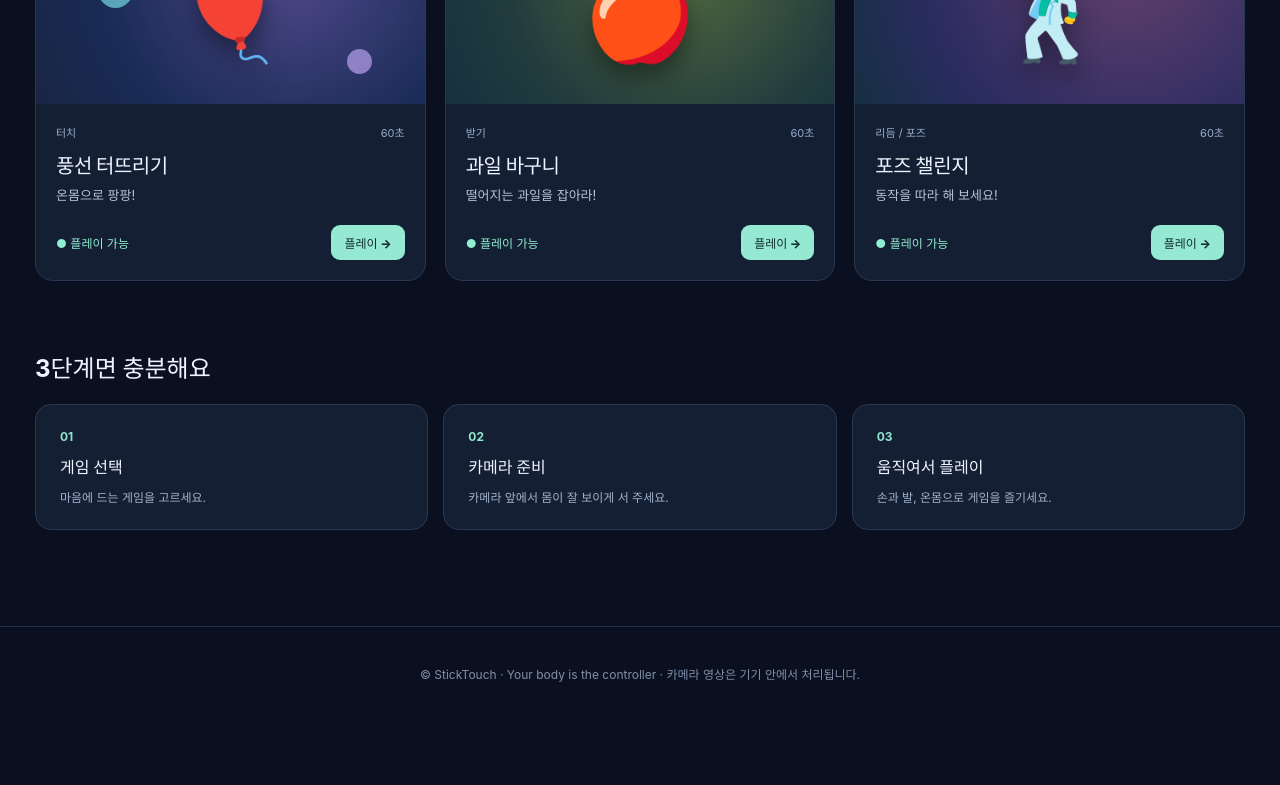
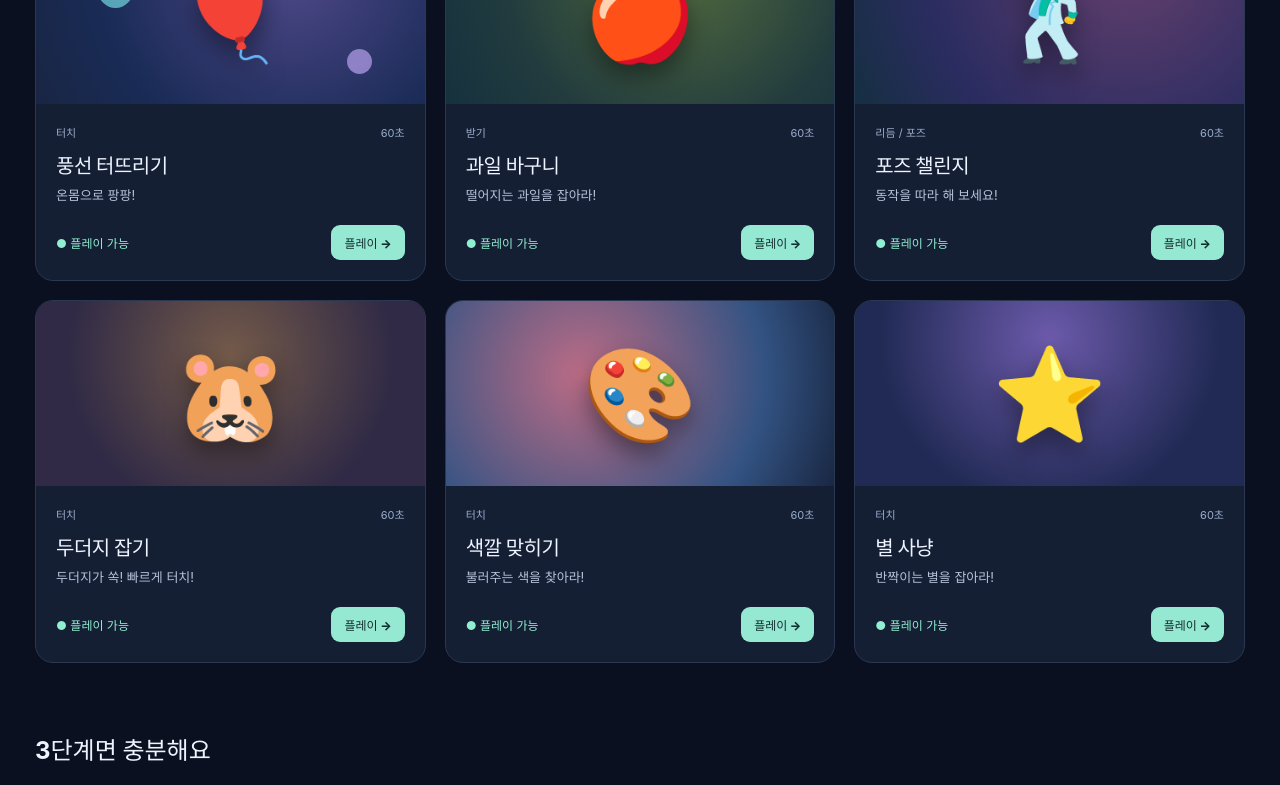
Before and after one commit to White-Fantail/sticktouch, a React (Vite) app: page / in a window 1280 px wide. Shown: the part 763-1548 px from the top of the page. Before the commit the page ends 1483 px from the top, so only its background shows below. Built offline with nearby package versions, Linux system fonts and the light colour scheme.

Commit message:
feat: register and integrate five mini camera games

```diff
--- a/src/app.css
+++ b/src/app.css
@@ -187,3 +187,10 @@
 .quick-diagnostics h3{margin:0 0 9px;font-size:13px;color:#b7f6e2}
 .quick-diagnostics-values{display:flex;gap:9px 16px;flex-wrap:wrap;color:#afc0d7;font-size:11px}
 .quick-diagnostics-values b{color:#94efd8;font-weight:800}
+
+/* Compact mini-arcade categories are discoverable in the same responsive catalog. */
+.game-art--mole{background:radial-gradient(circle at 50% 30%,#745a49,#302a46 70%)}
+.game-art--color{background:radial-gradient(circle at 35% 40%,#bc6c85,#335383 66%,#192742)}
+.game-art--star{background:radial-gradient(circle at 50% 20%,#6c5aab,#202a54 70%)}
+.game-art--meteor{background:radial-gradient(circle at 40% 28%,#a4543f,#362b47 70%)}
+.game-art--freeze{background:radial-gradient(circle at 60% 20%,#4d91b3,#2d4669 70%)}
--- a/src/engine/game-scenes.ts
+++ b/src/engine/game-scenes.ts
@@ -4,6 +4,7 @@ import {paint} from "./renderer";
 import {fruitCameraBox,fruitCatchY} from "../games/fruit-catch/game";
 import {poseTarget,POSE_HOLD_SECONDS,type PoseName} from "../games/pose-challenge/game";
 import type {GameRound} from "../games/runtime";
+import {paintMiniScene} from "../games/mini-arcade/scene";
 
 export function paintGameScene(ctx:CanvasRenderingContext2D,video:HTMLVideoElement,
   pose:Landmark[]|undefined,points:Point[],view:Viewport,round:GameRound,
@@ -16,6 +17,9 @@ export function paintGameScene(ctx:CanvasRenderingContext2D,video:HTMLVideoEleme
     case "pose-challenge":
       paint(ctx,video,pose,[],points,view,mode,rings);
       paintPoseGuide(ctx,round.state,width,height);return;
+    case "mole-whack":case "color-match":case "star-hunt":case "meteor-dodge":case "freeze-dance":
+      paint(ctx,video,pose,[],points,view,mode,rings);
+      paintMiniScene(ctx,round.state,width,height);return;
   }
 }
 type FruitState=Extract<GameRound,{kind:"fruit-catch"}>["state"];
--- a/src/games/registry.ts
+++ b/src/games/registry.ts
@@ -1,6 +1,6 @@
 import type {GameFeelProfile} from "../engine/game-feel";
 import type {MusicTheme} from "../engine/audio";
-export type GameCategory = "touch" | "catch" | "pose";
+export type GameCategory = "touch" | "catch" | "pose" | "dodge" | "move";
 export type GameStatus = "available" | "coming-soon";
 export interface GameDefinition {
   id: string;
@@ -28,11 +28,31 @@ export const GAMES: readonly GameDefinition[] = [
   {id:"pose-challenge", title:"포즈 챌린지", tagline:"동작을 따라 해 보세요!",
    description:"다섯 가지 목표 자세를 따라 하고 0.85초 유지해 콤보를 이어 가세요.",
    category:"pose", status:"available", duration:"60초", bodyParts:"온몸",
-   artwork:"pose", emoji:"🕺", feedback:{musicTheme:"rhythm"}}
+   artwork:"pose", emoji:"🕺", feedback:{musicTheme:"rhythm"}},
+  {id:"mole-whack",title:"두더지 잡기",tagline:"두더지가 쏙! 빠르게 터치!",
+   description:"아홉 개 구멍에서 튀어나오는 두더지를 손바닥으로 잡아보세요.",
+   category:"touch",status:"available",duration:"60초",bodyParts:"양손",
+   artwork:"mole",emoji:"🐹",feedback:{musicTheme:"pop"}},
+  {id:"color-match",title:"색깔 맞히기",tagline:"불러주는 색을 찾아라!",
+   description:"화면에 표시된 색을 보고 빨강·파랑·노랑 중 정답을 손으로 터치하세요.",
+   category:"touch",status:"available",duration:"60초",bodyParts:"양손",
+   artwork:"color",emoji:"🎨",feedback:{musicTheme:"rhythm"}},
+  {id:"star-hunt",title:"별 사냥",tagline:"반짝이는 별을 잡아라!",
+   description:"이리저리 움직이는 별을 손으로 잡아 콤보를 이어가세요.",
+   category:"touch",status:"available",duration:"60초",bodyParts:"양손",
+   artwork:"star",emoji:"⭐",feedback:{musicTheme:"fruit"}},
+  {id:"meteor-dodge",title:"운석 피하기",tagline:"조심! 양쪽에서 운석이!",
+   description:"좌우로 날아오는 운석을 손으로 피하면 득점합니다.",
+   category:"dodge",status:"available",duration:"60초",bodyParts:"양손",
+   artwork:"meteor",emoji:"☄️",feedback:{musicTheme:"pop"}},
+  {id:"freeze-dance",title:"얼음땡",tagline:"움직여! 그리고 멈춰!",
+   description:"초록 불일 때 손을 움직이고 빨간 불에서는 멈추는 반응 게임입니다.",
+   category:"move",status:"available",duration:"60초",bodyParts:"양손",
+   artwork:"freeze",emoji:"🧊",feedback:{musicTheme:"rhythm"}}
 ] as const;
 export function getGame(id: string): GameDefinition | undefined {
   return GAMES.find(game => game.id === id);
 }
 export const CATEGORY_LABELS: Record<GameCategory, string> = {
-  touch:"터치", catch:"받기", pose:"리듬 / 포즈"
+  touch:"터치", catch:"받기", pose:"리듬 / 포즈", dodge:"회피", move:"움직이기"
 };
--- a/src/games/runtime.ts
+++ b/src/games/runtime.ts
@@ -3,17 +3,21 @@ import type {GameEvent} from "../engine/game-feel";
 import {createBalloonRound,stepBalloonRound,type BalloonRound} from "./balloon-pop/game.ts";
 import {createFruitRound,fruitCameraBox,stepFruitRound,type FruitRound} from "./fruit-catch/game.ts";
 import {createPoseRound,matchesPose,poseTarget,stepPoseRound,type PoseRound} from "./pose-challenge/game.ts";
+import {createMiniRound,stepMiniRound,type MiniGameId,type MiniRound} from "./mini-arcade/game.ts";
 
 export type GameRound =
   | {kind:"balloon-pop";state:BalloonRound}
   | {kind:"fruit-catch";state:FruitRound}
-  | {kind:"pose-challenge";state:PoseRound};
+  | {kind:"pose-challenge";state:PoseRound}
+  | {kind:MiniGameId;state:MiniRound};
 export type GameState=GameRound["state"];
 export const GAME_SECONDS=60;
 export function createGameRound(id:string):GameRound {
   switch(id){
     case "fruit-catch":return {kind:"fruit-catch",state:createFruitRound()};
     case "pose-challenge":return {kind:"pose-challenge",state:createPoseRound()};
+    case "mole-whack":case "color-match":case "star-hunt":case "meteor-dodge":case "freeze-dance":
+      return {kind:id,state:createMiniRound(id)};
     default:return {kind:"balloon-pop",state:createBalloonRound()};
   }
 }
@@ -38,6 +42,8 @@ export function gameTracking(round:GameRound,points:readonly Point[],pose:readon
   switch(round.kind){
     case "fruit-catch":return points.some(p=>p.part==="leftHand"||p.part==="rightHand");
     case "pose-challenge":return matchesPose(pose,poseTarget(round.state).id)!==null;
+    case "mole-whack":case "color-match":case "star-hunt":case "meteor-dodge":case "freeze-dance":
+      return points.some(p=>p.part==="leftHand"||p.part==="rightHand");
     default:return points.length>0;
   }
 }
@@ -47,12 +53,19 @@ export function stepGameRound(round:GameRound,dt:number,width:number,height:numb
     case "balloon-pop":return stepBalloonRound(round.state,dt,width,height,points);
     case "fruit-catch":return stepFruitRound(round.state,dt,width,height,basketInput(points,view));
     case "pose-challenge":return stepPoseRound(round.state,dt,pose,width,height);
+    case "mole-whack":case "color-match":case "star-hunt":case "meteor-dodge":case "freeze-dance":
+      return stepMiniRound(round.state,dt,width,height,points);
   }
 }
 export function gameHint(id:string){
   switch(id){
     case "fruit-catch":return "카메라 중앙에서 손을 조금만 좌우로 움직여도 바구니가 끝까지 이동해요. 과일을 받고 폭탄은 피하세요!";
     case "pose-challenge":return "화면 속 자세를 따라 하고 0.85초 동안 유지하세요. 전신이 보이도록 서 주세요.";
+    case "mole-whack":return "나타나는 두더지를 손으로 터치하세요. 놓치기 전에 빠르게!";
+    case "color-match":return "위에 표시된 색의 동그라미를 손으로 터치하세요.";
+    case "star-hunt":return "움직이는 별을 손으로 잡아보세요. 시간이 지나면 사라져요.";
+    case "meteor-dodge":return "날아오는 운석에 손이 닿지 않게 피하세요. 지나간 운석마다 득점!";
+    case "freeze-dance":return "초록 불엔 손을 크게 움직이고 빨간 불엔 그대로 멈추세요!";
     default:return "손·발·머리의 터치 영역으로 풍선을 터뜨려요";
   }
 }
--- a/src/pages/GamesPage.tsx
+++ b/src/pages/GamesPage.tsx
@@ -12,7 +12,7 @@ export function GamesPage() {
     <section className="catalog-filter" aria-label="게임 검색 및 필터">
       <label className="search-field"><span aria-hidden="true">⌕</span><input aria-label="게임 검색" placeholder="게임 이름이나 설명 검색" value={query} onChange={e=>setQuery(e.target.value)}/></label>
       <div className="filter-chips" aria-label="게임 카테고리">
-        {(["all", "touch", "catch", "pose"] as const).map(id =>
+        {(["all", "touch", "catch", "pose", "dodge", "move"] as const).map(id =>
           <button key={id} type="button" className={category === id ? "chip active" : "chip"} aria-pressed={category === id} onClick={()=>setCategory(id)}>
             {id === "all" ? "전체" : CATEGORY_LABELS[id]}</button>)}
       </div>
--- a/src/pages/HomePage.tsx
+++ b/src/pages/HomePage.tsx
@@ -30,7 +30,7 @@ export function HomePage() {
     </section>
     <section className="section-block">
       <div className="section-heading"><div><span className="kicker">START PLAYING</span><h2>추천 게임</h2></div><Link to="/games" className="see-all">모든 게임 보기 →</Link></div>
-      <div className="catalog-grid">{GAMES.map(game => <GameCard key={game.id} game={game}/>)}</div>
+      <div className="catalog-grid">{GAMES.slice(0,6).map(game => <GameCard key={game.id} game={game}/>)}</div>
     </section>
     <section className="how-it-works">
       <h2>3단계면 충분해요</h2>
```
